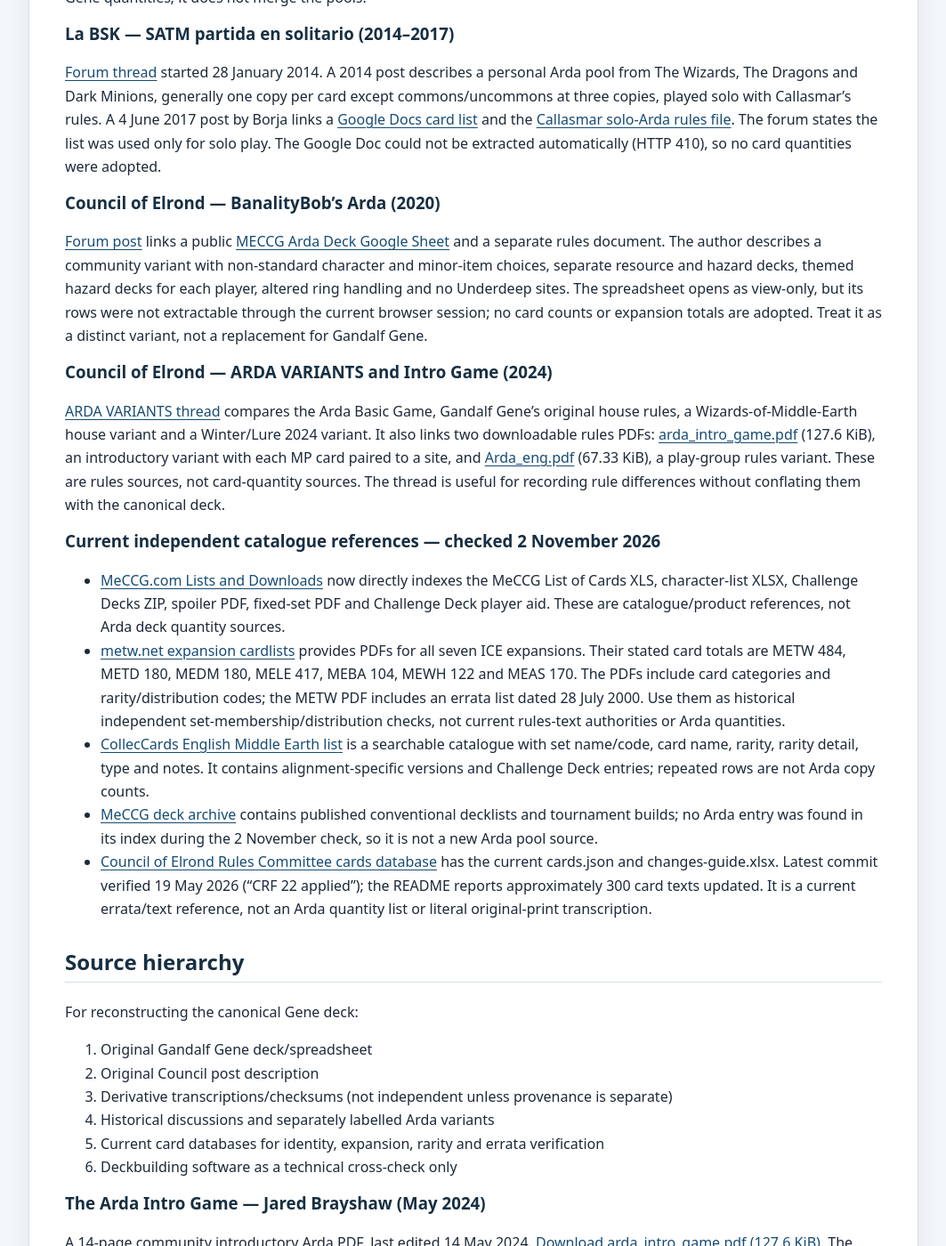
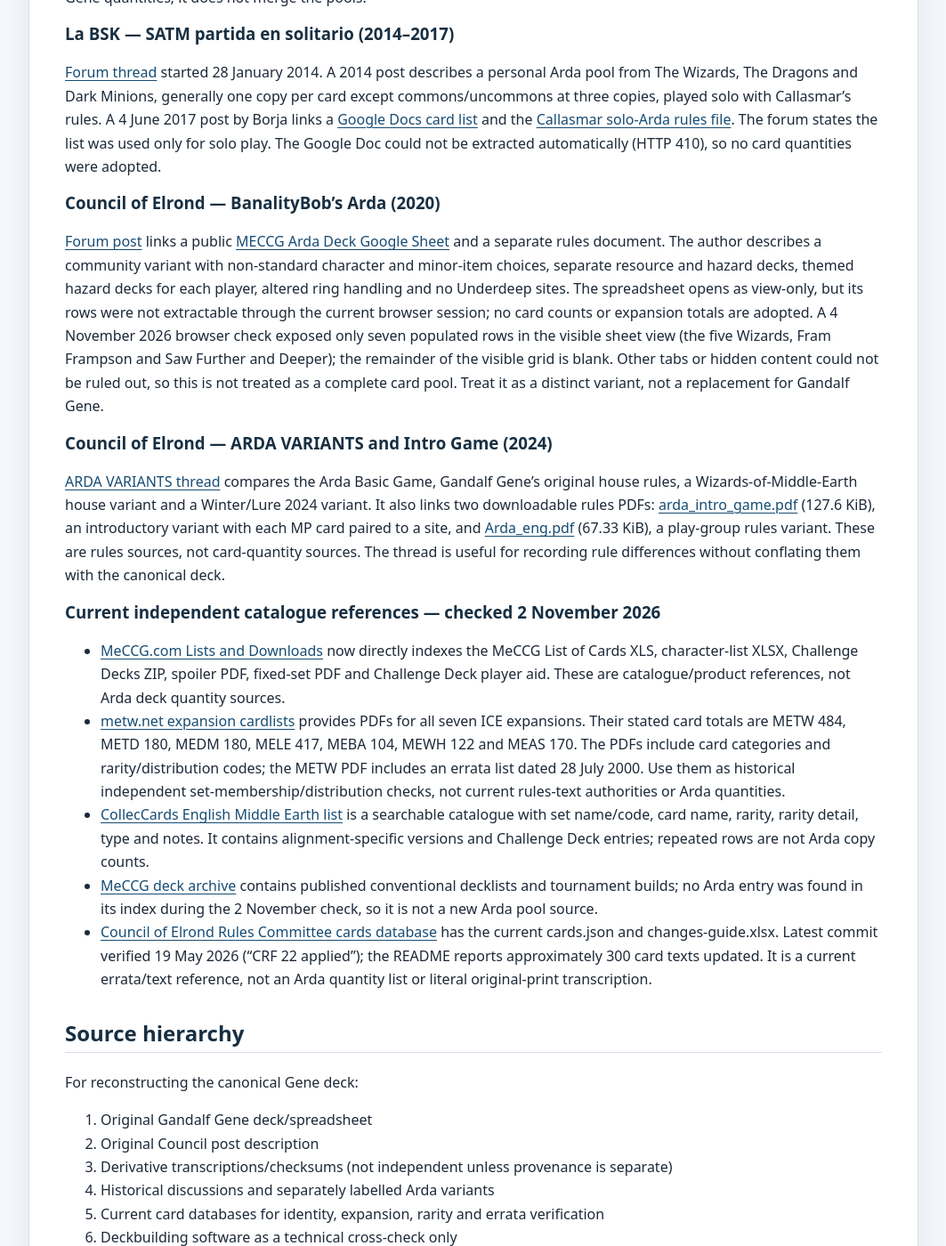
Before and after one commit to JamSpot/meccg-arda-master-database, a Jekyll site: the page built from docs/sources.md, in a window 1280 px wide and 1400 px high, scrolled down 6054 px. Shown: the whole window at 89% size, without its empty margins (108-1171 px from the left). Built offline with Jekyll 4.4.1, drawn with Linux system fonts in a browser that asks for light colours; our own code applies the rules of GitHub Pages for plain Markdown files; some of the changed text lies outside the part shown.

Commit message:
Update Arda source register with extraction findings

```diff
--- a/docs/sources.md
+++ b/docs/sources.md
@@ -149,7 +149,7 @@ For this Hero-only project, the 48 Minion-alignment rows / 68 copies are exclude
 
 ### Council of Elrond — BanalityBob's Arda (2020)
 
-[Forum post](https://www.councilofelrond.org/forum/viewtopic.php?f=37&t=4324) links a public [MECCG Arda Deck Google Sheet](https://docs.google.com/spreadsheets/d/1a_32IVLD7SkX6A8fqVsAz95i67HtcxAb4VZYuvxg8ns/edit?usp=sharing) and a separate rules document. The author describes a community variant with non-standard character and minor-item choices, separate resource and hazard decks, themed hazard decks for each player, altered ring handling and no Underdeep sites. The spreadsheet opens as view-only, but its rows were not extractable through the current browser session; no card counts or expansion totals are adopted. Treat it as a distinct variant, not a replacement for Gandalf Gene.
+[Forum post](https://www.councilofelrond.org/forum/viewtopic.php?f=37&t=4324) links a public [MECCG Arda Deck Google Sheet](https://docs.google.com/spreadsheets/d/1a_32IVLD7SkX6A8fqVsAz95i67HtcxAb4VZYuvxg8ns/edit?usp=sharing) and a separate rules document. The author describes a community variant with non-standard character and minor-item choices, separate resource and hazard decks, themed hazard decks for each player, altered ring handling and no Underdeep sites. The spreadsheet opens as view-only, but its rows were not extractable through the current browser session; no card counts or expansion totals are adopted. A 4 November 2026 browser check exposed only seven populated rows in the visible sheet view (the five Wizards, Fram Frampson and Saw Further and Deeper); the remainder of the visible grid is blank. Other tabs or hidden content could not be ruled out, so this is not treated as a complete card pool. Treat it as a distinct variant, not a replacement for Gandalf Gene.
 
 ### Council of Elrond — ARDA VARIANTS and Intro Game (2024)
 
@@ -181,7 +181,7 @@ For reconstructing the canonical Gene deck:
 
 A 14-page community introductory Arda PDF, last edited 14 May 2024. [Download arda_intro_game.pdf (127.6 KiB)](https://www.councilofelrond.org/forum/download/file.php?id=4315). The Library copy is 130,663 bytes, matching the published attachment size.
 
-The PDF includes two itemized sample pools:
+The PDF includes two itemized sample pools. A 4 November 2026 row-level normalization is now published in [the card inventory CSV](../data/arda-intro-game-card-inventory.csv) and [expansion summary CSV](../data/arda-intro-game-expansion-summary.csv). The author's 505/606 totals omit the MP-paired site cards, giving 554/694 physical card components when those sites are included.
 - **METW + METD only, no rares:** Play Deck 330 (141 resource events, 93 hazard events, 96 hazard creatures); MP Deck 49; Character Deck 57; Minor Item Deck 34; Ring Deck 10; Avatar Deck 5; Haven Deck 20. Total across all listed piles: **505**.
 - **All rarities and sets:** Play Deck 360 (156 resource events, 107 hazard events, 97 hazard creatures); MP Deck 88; Character Deck 71; Minor Item Deck 41; Ring Deck 21; Avatar Deck 5; Haven Deck 20. Total across all listed piles: **606**.
 
```
